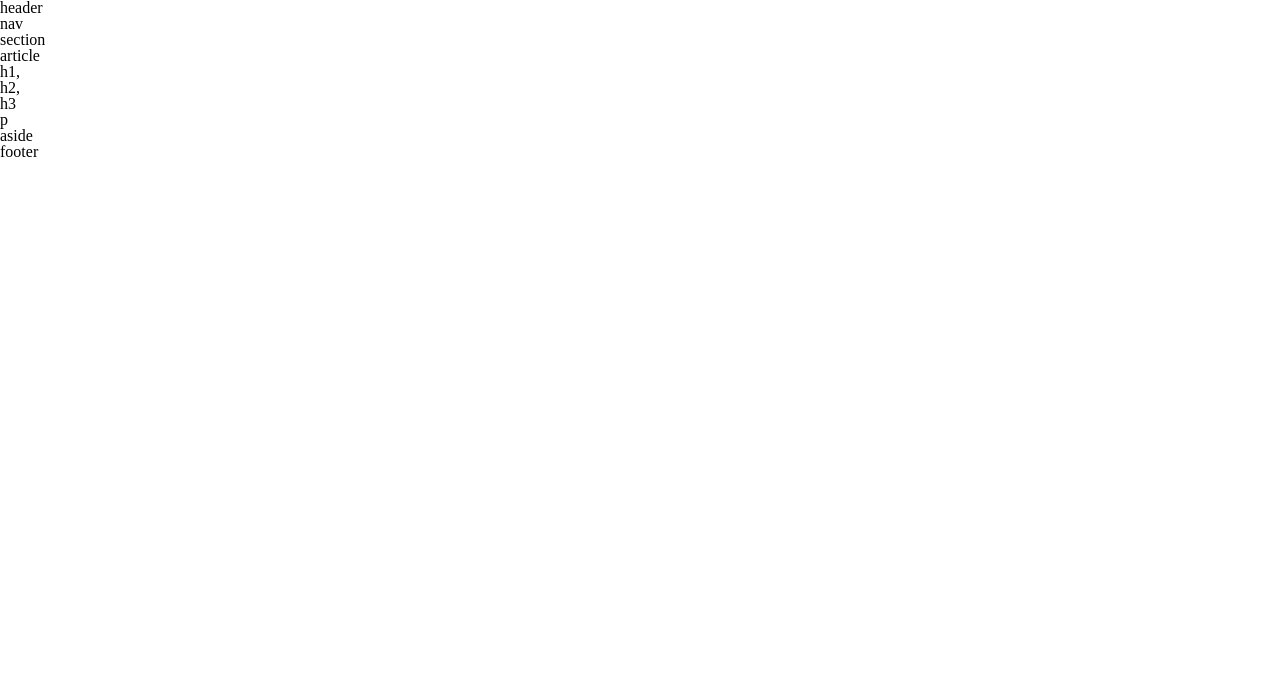
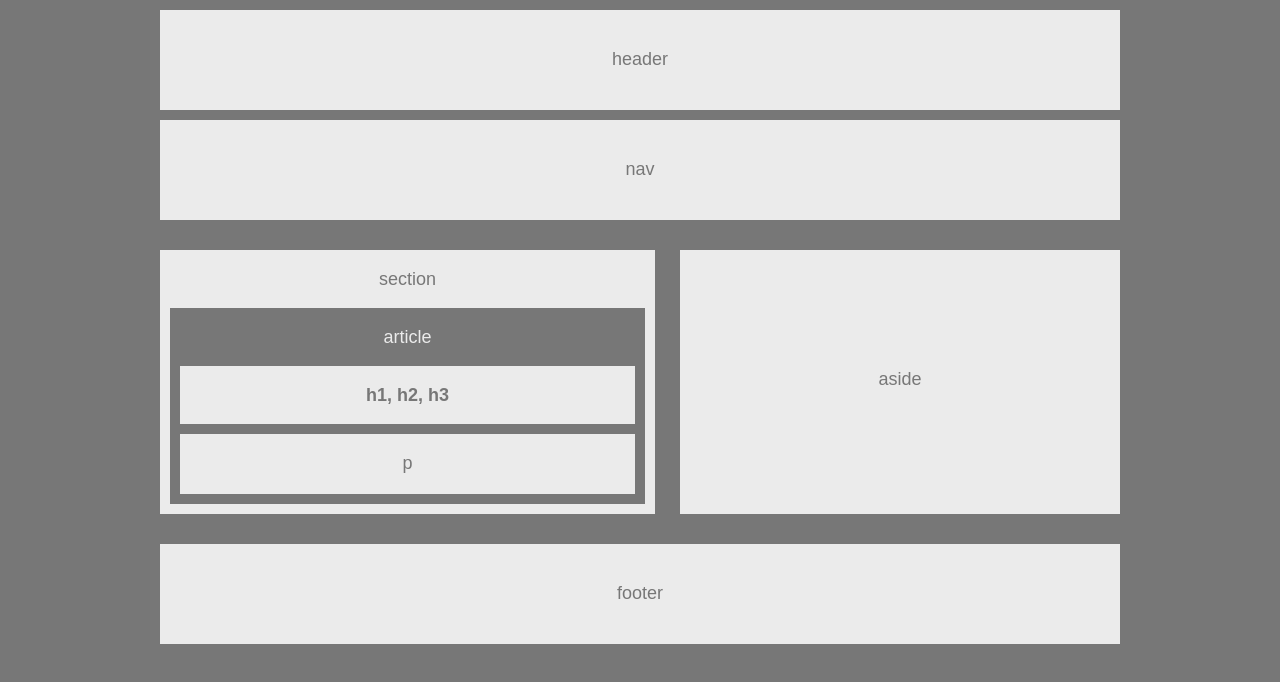
Before and after one commit to andrewbayles/homework-unit1, a plain HTML site: page easier.html in a window 1280 px wide. Drawn offline with Linux system fonts and the light colour scheme.

Commit message:
Easier Assignment - Final Update
Finished markup and styling.

```diff
--- a/assets/css/easier.css
+++ b/assets/css/easier.css
@@ -0,0 +1,89 @@
+body {
+	font-family: 'Arial', 'Helvetica Neue', Helvetica, sans-serif;
+	color: #777;
+	background-color: #777;
+	font-size: 18px;
+}
+
+body > div {
+	width: 960px;
+	margin: 0px auto;
+}
+
+header, nav, footer {
+	background-color: #ebebeb;
+	width: 100%;
+	height: 100px;
+	margin: 10px 0px;
+}
+
+header p, nav p, footer p {
+	text-align: center;
+    padding-top: 40px;
+}
+
+section {
+	background-color: #ebebeb;
+	width: 475px;
+    padding: 10px;
+    float: left;
+    margin: 20px 0px;
+}
+
+section p {
+	display: block;
+    text-align: center;
+    padding-top: 20px;
+}
+
+section > p {
+	padding-top: 10px;
+}
+
+article {
+	color: #ebebeb;
+	background-color: #777777;
+	margin-top: 20px;
+	padding: 0px 10px 10px 10px;
+}
+
+article div {
+	margin-top: 20px;
+    background-color: #ebebeb;
+    color: #777777;
+    text-align: center;
+    padding: 20px 0px;
+}
+
+article h1, article h2, article h3 {
+	display: inline;
+	font-weight: bold;
+}
+
+article p:last-child {
+	width: 100%;
+	height: 40px;
+	background-color: #ebebeb;
+	color: #777777;
+	margin-top: 10px;
+}
+
+aside {
+	background-color: #ebebeb;
+    float: right;
+    margin: 20px 0px;
+    width: 440px;
+    height: 264px;
+}
+
+aside p {
+	display: block;
+    text-align: center;
+    margin-top: 120px;
+}
+
+.clearfix::after {
+	content: "";
+	display: block;
+	clear: both;
+}
--- a/easier.html
+++ b/easier.html
@@ -20,6 +20,7 @@
 			<p>nav</p>
 		</nav>
 
+		<div class="clearfix">
 			<section>
 				<p>section</p>
 				<article>
@@ -36,15 +37,13 @@
 			<aside>
 				<p>aside</p>
 			</aside>
+		</div>
 
 		<footer>
 			<p>footer</p>
 		</footer>
 	</div>
 
-	<script src="assets/js/jquery-3.3.1.min.js"></script>
-	<script src="assets/js/custom.js"></script>
-
 </body>
 
 </html>
```
Lines whose indentation alone changed are shown as unchanged.
